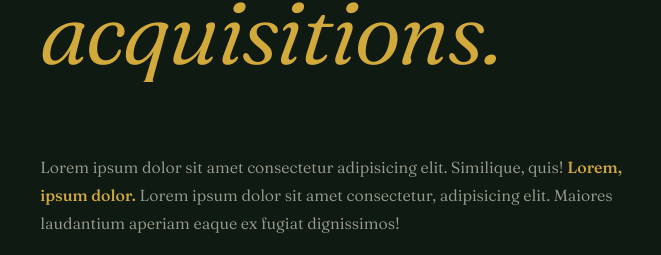
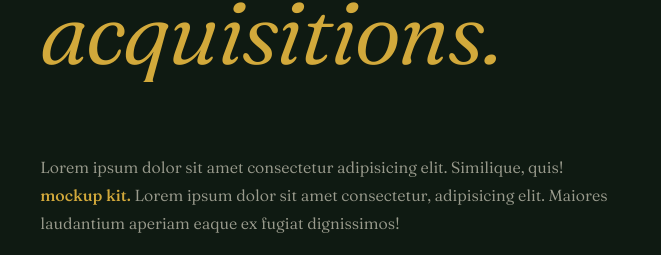
Before and after one commit to mitchoder07/solarin, a plain HTML site: page index.html in a window 1280 px wide. Shown: the part 2304-2559 px from the top of the page, 11-672 px from the left. Drawn offline with nearby package versions, Linux system fonts and the light colour scheme.

Commit message:
pew pew pew!!

```diff
--- a/index.html
+++ b/index.html
@@ -3025,7 +3025,7 @@
 
             <div class="kit-row">
                 <p class="kit-copy">Lorem ipsum dolor sit amet consectetur adipisicing elit. Similique, quis!
-                    <b>Lorem, ipsum dolor.</b> Lorem ipsum dolor sit amet consectetur, adipisicing elit. Maiores laudantium aperiam eaque ex fugiat dignissimos!</p>
+                    <b>mockup kit.</b> Lorem ipsum dolor sit amet consectetur, adipisicing elit. Maiores laudantium aperiam eaque ex fugiat dignissimos!</p>
                 <button id="kit-open" class="btn btn--solid" type="button">Open mockup kit</button>
             </div>
 
```
